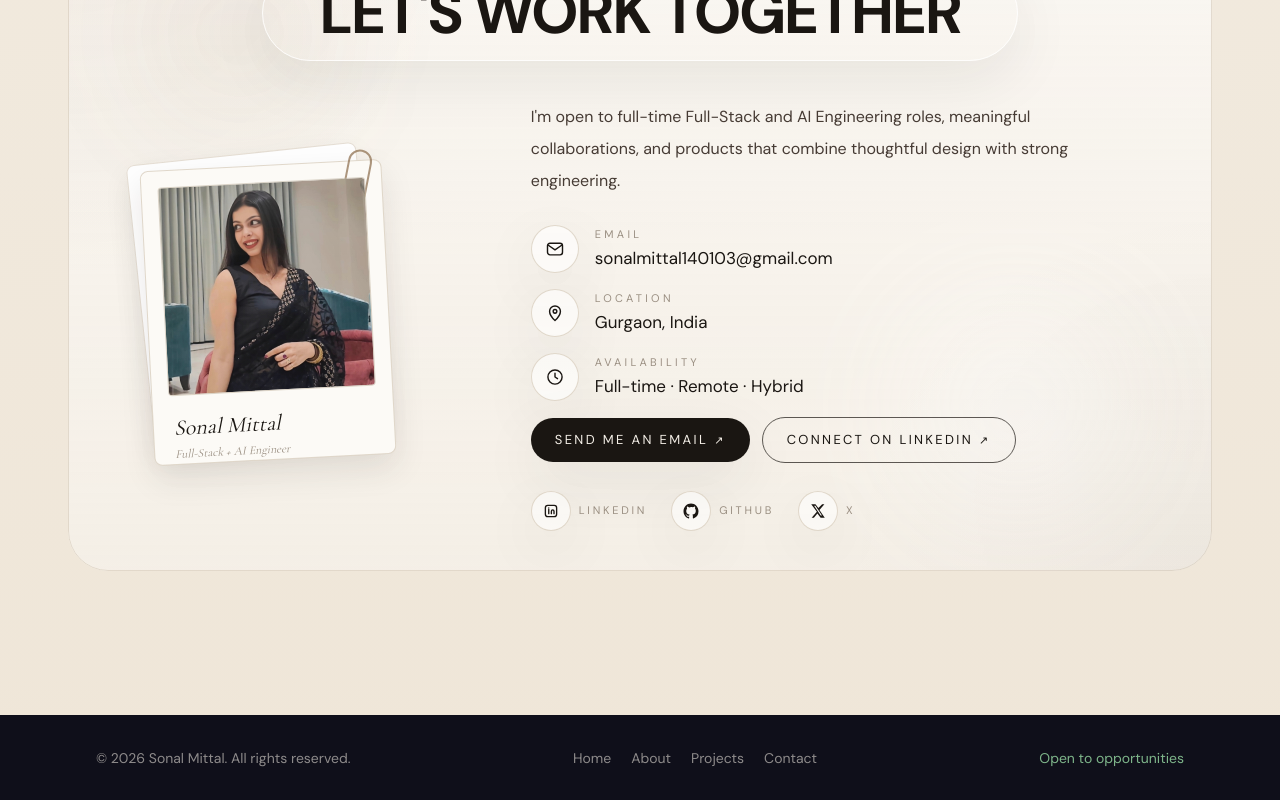
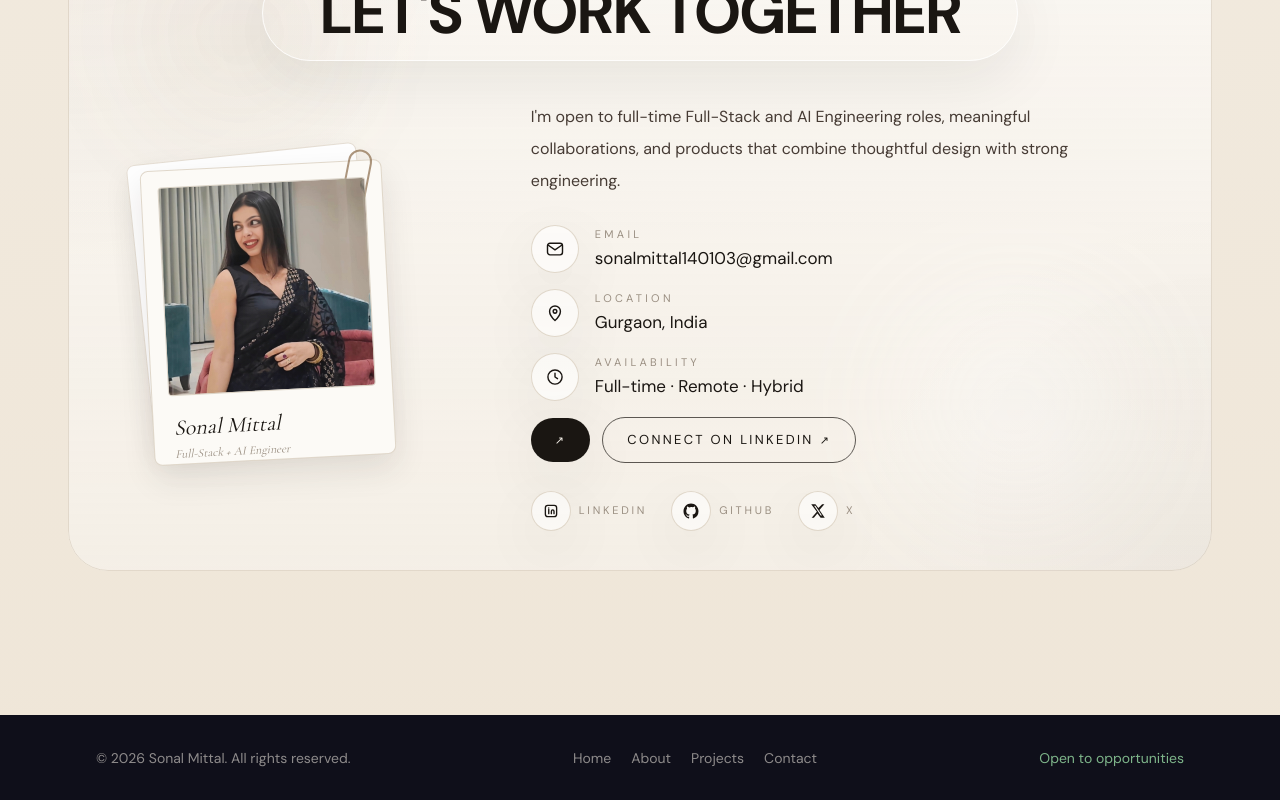
Before and after one commit to mittalsonal/SonalMittal-Portfolio, a Next.js app: page / in a window 1280 px wide. Shown: the part 4479-5279 px from the top of the page. Built offline with nearby package versions, Linux system fonts and the light colour scheme.

Commit message:
Contact page

```diff
--- a/app/components/Contact.tsx
+++ b/app/components/Contact.tsx
@@ -286,7 +286,7 @@ export default function Contact() {
                 data-cursor="interactive"
                 className="inline-flex min-h-[44px] items-center gap-1.5 rounded-full bg-foreground px-6 py-3 text-[13px] uppercase tracking-[0.18em] text-background shadow-soft transition-transform duration-300 hover:-translate-y-0.5"
               >
-                Send Me an Email
+                {/* Send Me an Email */}
                 <span className="text-[11px]">↗</span>
               </a>
               <a
```
